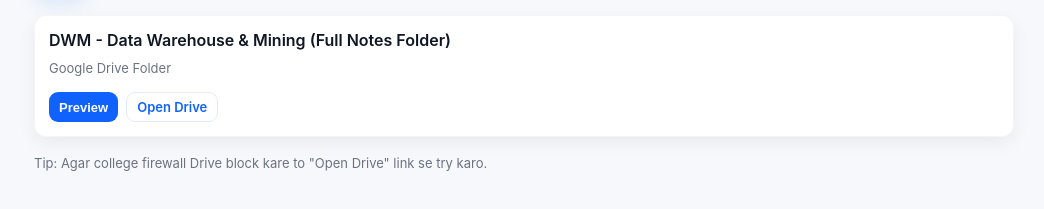
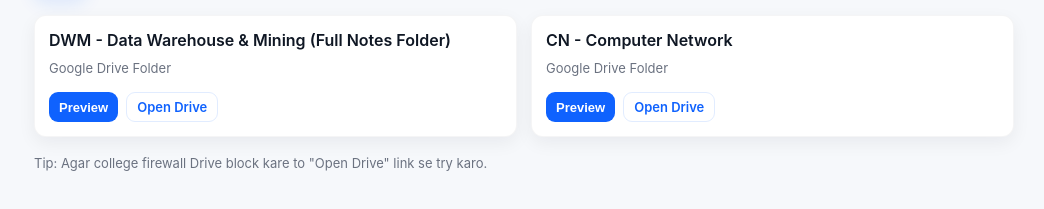
Before and after one commit to suraj19-11/ShareBox, a plain HTML site: page index.html in a window 1280 px wide. Shown: the part 103-312 px from the top of the page, without its empty margins (116-1160 px from the left). Drawn offline with Linux system fonts and the light colour scheme.

Commit message:
Add Computer Network folder to file list
Added a new folder for Computer Network notes.

```diff
--- a/index.html
+++ b/index.html
@@ -158,6 +158,11 @@
         name: "DWM - Data Warehouse & Mining (Full Notes Folder)",
         folderId: "1SKPaagCZPF4VJdpKQTOvvWoHl6KZvKWz",
         isFolder: true
+      },
+      {
+        name: "CN - Computer Network ",
+        folderId: "1MFTzAgsgZd5Wea84lsWJeLhP-t4KFQ-K",
+        isFolder: true
       }
       // You can add more items below if needed:
       // { name: "Another Subject", id: "FILE_ID", isFolder: false }
```
